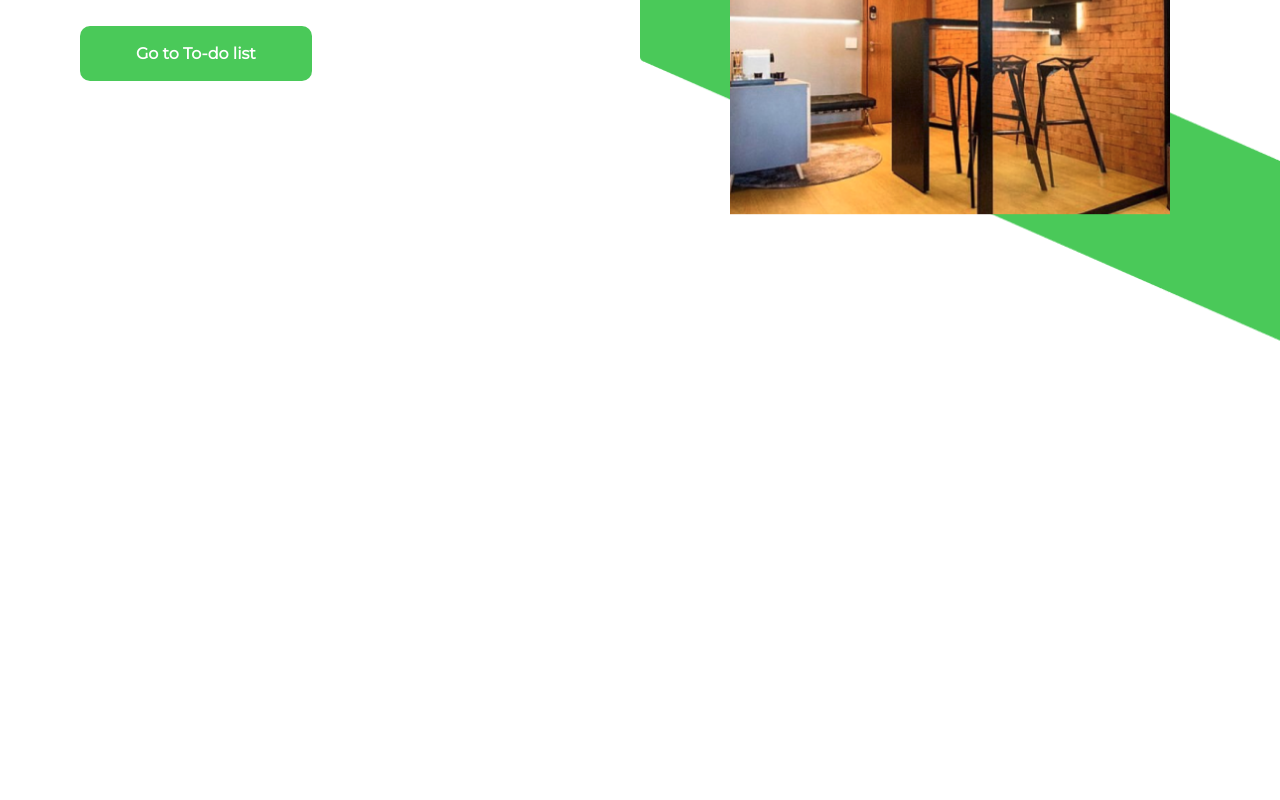
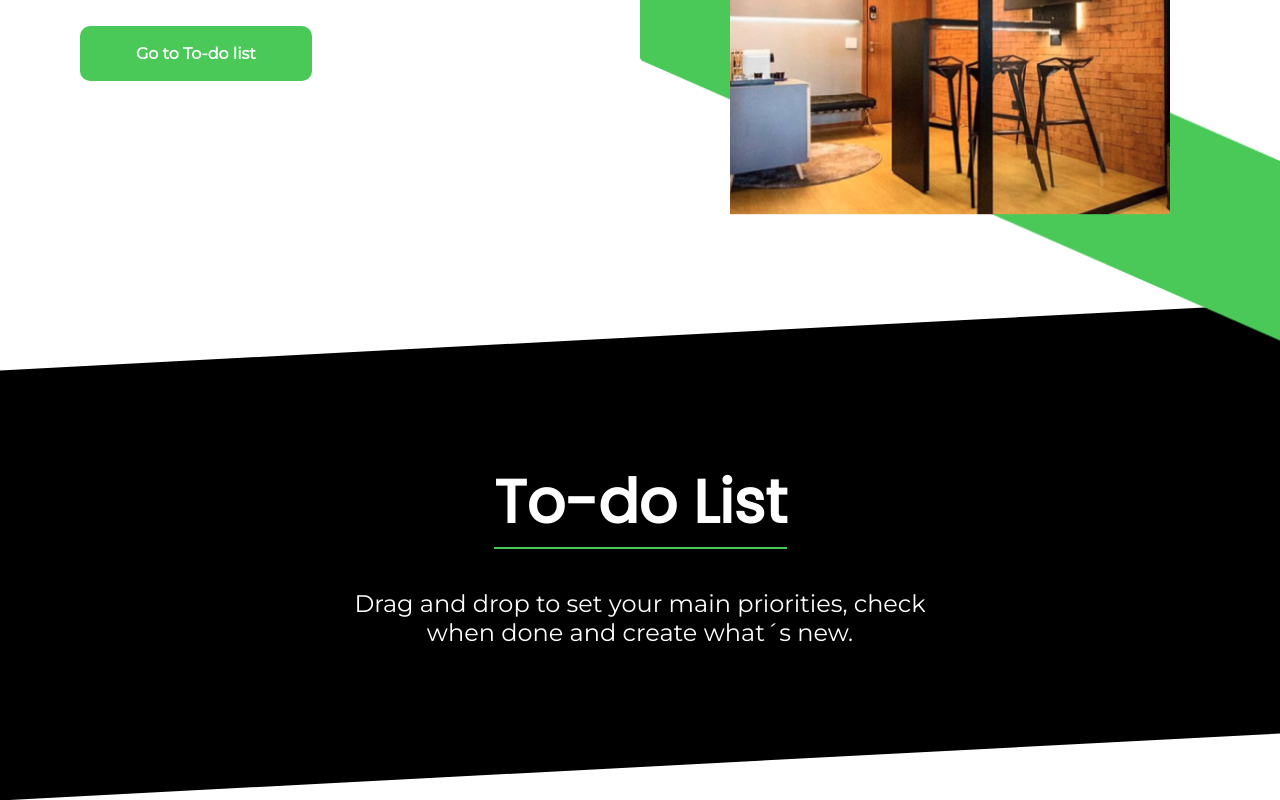
Before and after one commit to JoaoVictorViana/coopers-front, a Next.js app: page / in a window 1280 px wide. Shown: the part 427-1227 px from the top of the page. Before the commit the page ends 800 px from the top, so only its background shows below. Built offline with nearby package versions, Linux system fonts and the light colour scheme.

Commit message:
feat(describe): implementação do layout da descrição do to-do list

```diff
--- /dev/null
+++ b/src/components/feature/Describe/index.tsx
@@ -0,0 +1,11 @@
+export const Describe = () => {
+  return (
+    <section className="Describe">
+      <h2 className="Describe__title">To-do List</h2>
+      <span className="Describe__description">
+        Drag and drop to set your main priorities, check when done and create
+        what´s new.
+      </span>
+    </section>
+  )
+}
--- a/src/pages/index.tsx
+++ b/src/pages/index.tsx
@@ -1,3 +1,4 @@
+import { Describe } from '@/components/feature/Describe'
 import { Header } from '@/components/feature/Header'
 import { Intro } from '@/components/feature/Intro'
 import Head from 'next/head'
@@ -14,6 +15,7 @@ export default function Home() {
 
       <Header />
       <Intro />
+      <Describe />
     </>
   )
 }
--- /dev/null
+++ b/src/styles/components/Describe.scss
@@ -0,0 +1,52 @@
+.Describe {
+  display: flex;
+  flex-direction: column;
+  justify-content: center;
+  align-items: center;
+  text-align: center;
+  background-color: #000000;
+  color: white;
+  margin-top: 0rem;
+  padding: 3rem;
+  transform: skewY(3deg);
+  z-index: 2;
+
+  &__title {
+    transform: skewY(-3deg);
+    font-family: 'Poppins', sans-serif;
+    font-size: 2.5rem;
+    border-bottom: 2px solid $primary;
+  }
+
+  &__title:after {
+    content: '';
+    transform: skewY(-3deg);
+    border-bottom: 2px solid $primary;
+    line-height: 2.75rem;
+  }
+
+  &__description {
+    transform: skewY(-3deg);
+    font-family: 'Montserrat', sans-serif;
+    margin-top: 1.25rem;
+    font-size: 0.875rem;
+  }
+
+  @media (min-width: $breakpoint-desktop) {
+    margin-top: 16rem;
+    padding: 7.5rem;
+    transform: skewY(-3deg);
+
+    &__title {
+      transform: skewY(3deg);
+      font-size: 3.75rem;
+    }
+
+    &__description {
+      transform: skewY(3deg);
+      margin-top: 2.5rem;
+      max-width: 37.5rem;
+      font-size: 1.5rem;
+    }
+  }
+}
--- a/src/styles/components/Intro.scss
+++ b/src/styles/components/Intro.scss
@@ -13,7 +13,7 @@
 
       &--low {
         font-size: 2rem;
-        color: #4AC959;
+        color: $primary;
       }
     }
 
@@ -24,7 +24,7 @@
     }
 
     &-button {
-      background-color: #4AC959;
+      background-color: $primary;
       padding: 1.125rem 3.5rem;
       border: none;
       border-radius: 10px;
@@ -39,6 +39,7 @@
     margin-top: 5rem;
     position: relative;
     width: 100vw;
+    z-index: 2;
   }
 
   &__image {
@@ -47,7 +48,6 @@
     top: 0;
     transform: translate(25%, 25%);
     height: auto;
-    z-index: 2;
     position: absolute;
   }
 
@@ -55,7 +55,6 @@
     width: 100vw;
     height: auto;
     rotate: 180deg;
-    z-index: 1;
   }
 
   @media (min-width: $breakpoint-desktop) {
--- a/src/styles/components/index.scss
+++ b/src/styles/components/index.scss
@@ -1,2 +1,3 @@
 @import './Header.scss';
 @import './Intro.scss';
+@import './Describe.scss';
--- a/src/styles/config/index.scss
+++ b/src/styles/config/index.scss
@@ -1 +1,6 @@
+// Breakpoints
 $breakpoint-desktop: 1024px;
+
+// Colors
+$primary: #4AC959;
+$secondary: #E88D39;
--- a/src/styles/globals.css
+++ b/src/styles/globals.css
@@ -4,3 +4,7 @@
   margin: 0;
   font-size: 1em;
 }
+
+button {
+  cursor: pointer;
+}
```
Also changed, not shown: 1 other file (tests, documents, lock files or other folders).
